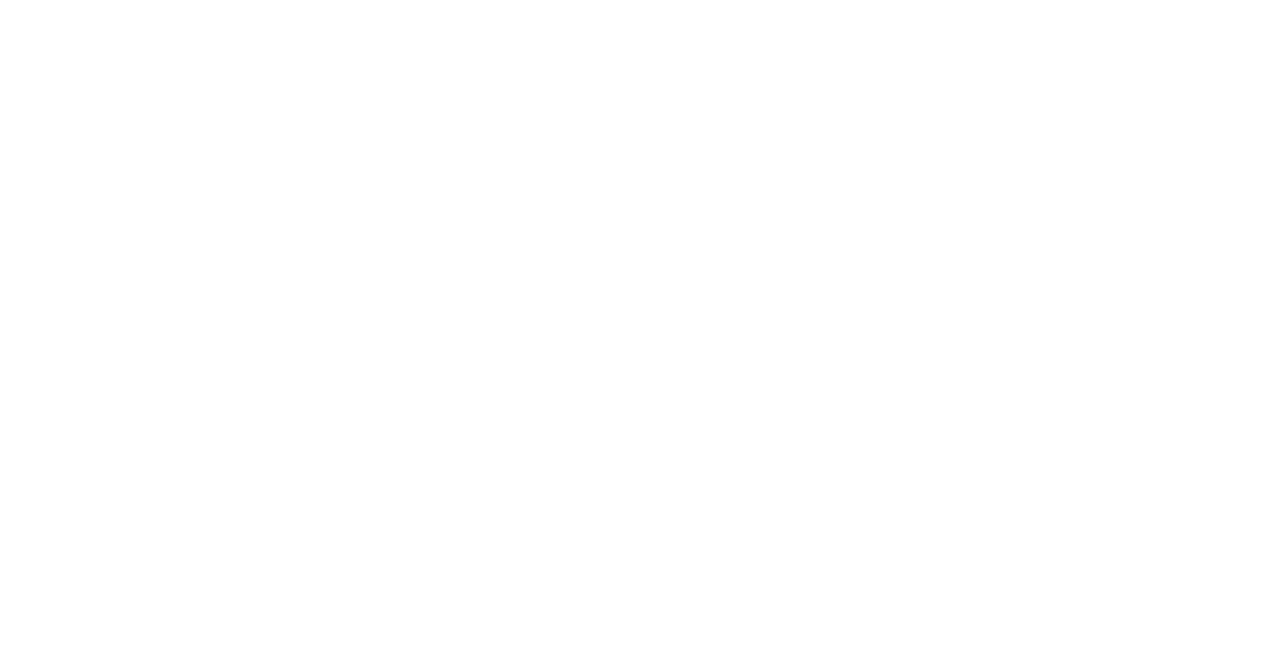
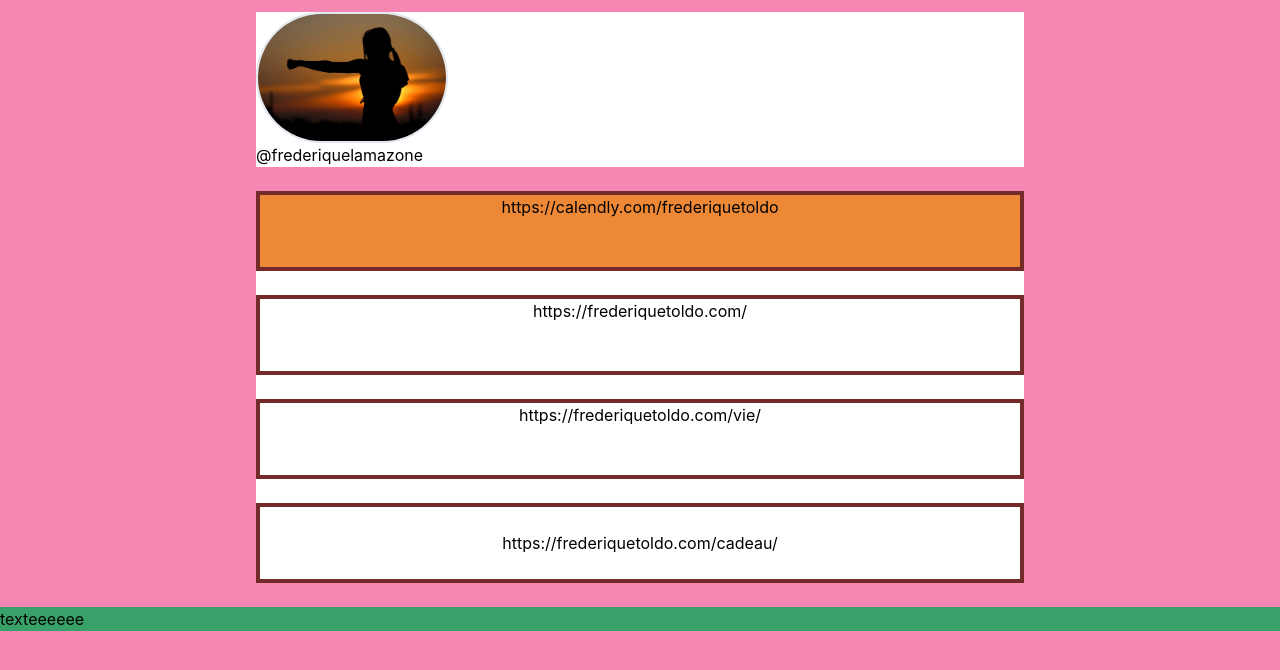
Before and after one commit to Abdel63/Amazone, a website: page index.html in a window 1280 px wide. Drawn offline with nearby package versions, Linux system fonts and the light colour scheme; files that its build step writes are made by us from their sources.

Commit message:
images's folder added

```diff
--- a/index.html
+++ b/index.html
@@ -5,7 +5,59 @@
     <meta name="viewport" content="width=device-width, initial-scale=1.0" />
     <meta http-equiv="X-UA-Compatible" content="ie=edge" />
     <title>Document</title>
-    <link rel="stylesheet" type="text/css" href="main.css" />
+
+    <link rel="stylesheet" type="text/css" href="output.css" />
   </head>
-  <body></body>
+
+  <body class="bg-pink-400 m-0">
+    <div class="bg-white mt-3 mx-64">
+      <div>
+        <img : src="images/karate-2578819_960_720.jpg" class="border-2
+        rounded-full w-48 inline text-center"/>
+      </div>
+      <div>
+        <h1>@frederiquelamazone</h1>
+      </div>
+    </div>
+    <br />
+
+    <div class="bg-white mx-64 text-center">
+      <div class="bg-orange-500 h-20 border-4 border-red-900">
+        <a href="https://calendly.com/frederiquetoldo" target="_blank" class=""
+          >https://calendly.com/frederiquetoldo</a
+        >
+      </div>
+      <br />
+      <div class="h-20 border-4 border-red-900">
+        <a href="https://frederiquetoldo.com/" target="_blank" class=""
+          >https://frederiquetoldo.com/</a
+        >
+      </div>
+      <br />
+      <div class="h-20 border-4 border-red-900">
+        <a href="https://frederiquetoldo.com/vie/" target="_blank" class=""
+          >https://frederiquetoldo.com/vie/</a
+        >
+      </div>
+      <br />
+      <div
+        class="h-20 border-4 border-red-900 flex items-center justify-center"
+      >
+        <a
+          href="https://frederiquetoldo.com/cadeau/"
+          target="_blank"
+          class="my-5"
+          >https://frederiquetoldo.com/cadeau/</a
+        >
+      </div>
+    </div>
+    <br />
+    <footer>
+      <div
+        class="bg-indigo-600 sm:bg-teal-300 md:bg-red-400 lg:bg-orange-500 xl:bg-green-600"
+      >
+        texteeeeee
+      </div>
+    </footer>
+  </body>
 </html>
--- a/main.css
+++ b/main.css
@@ -0,0 +1,5 @@
+@tailwind base;
+
+@tailwind components;
+
+@tailwind utilities;
```
Also changed, not shown: images/karate-2578819_960_720.jpg (added).
